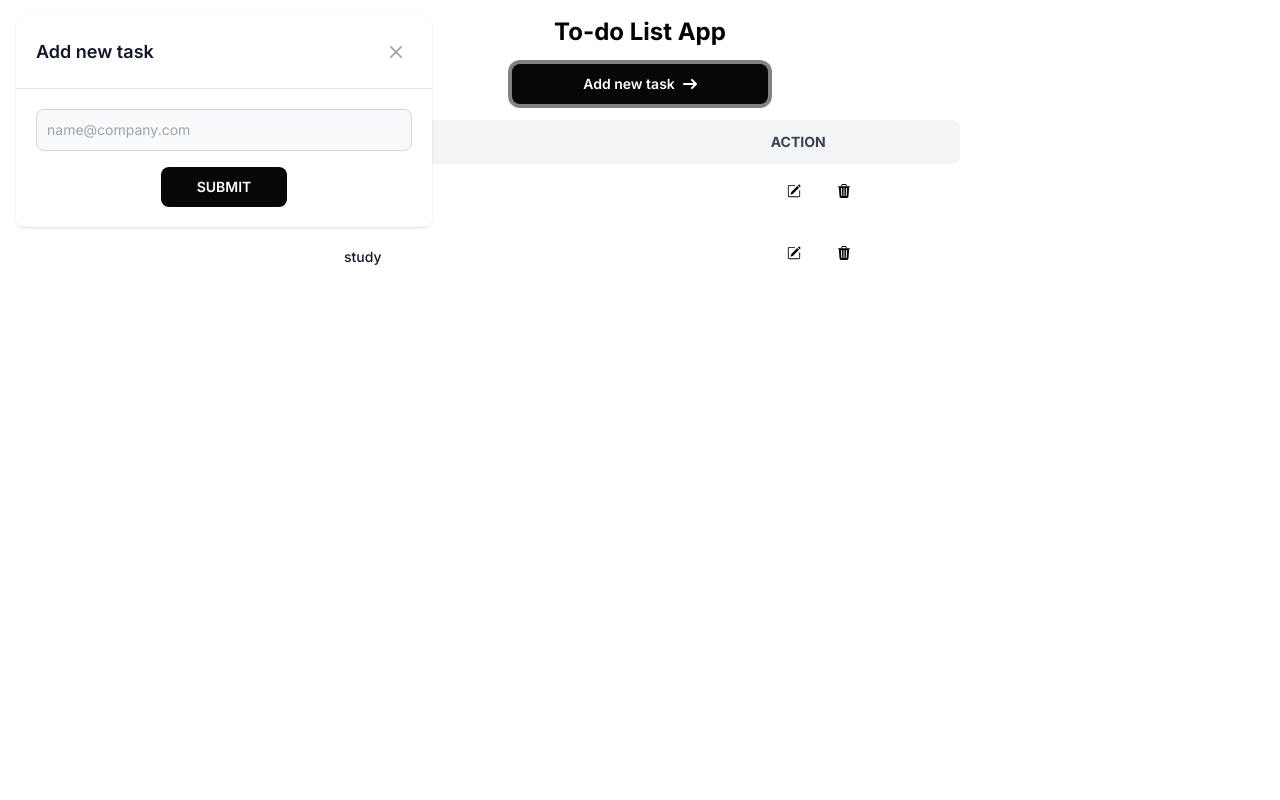
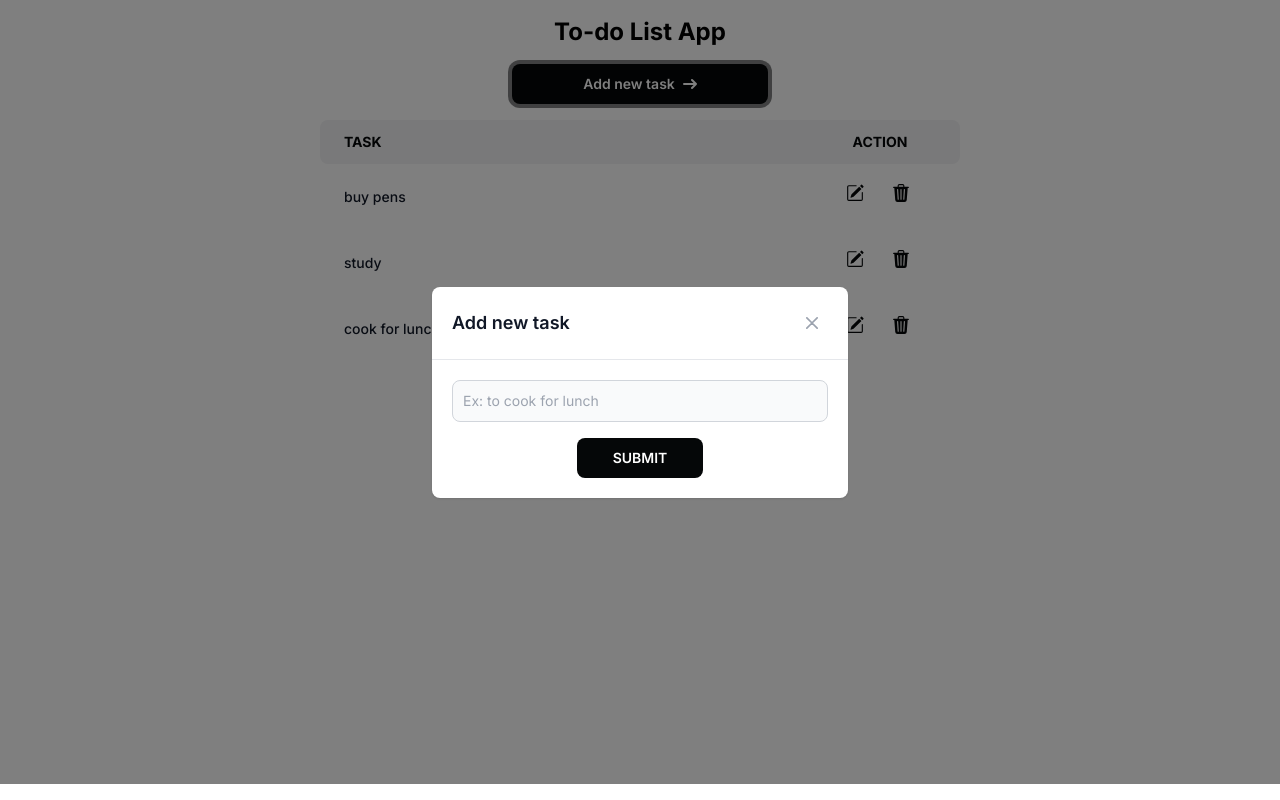
Before and after one commit to ptpl2602/nextjs-todo-app, a Next.js app: page / in a window 1280 px wide. Both pictures are taken after a click on the button "Add new task". Built offline with nearby package versions, Linux system fonts and the light colour scheme; data requests are answered from the project's data file.

Commit message:
feature add new task

```diff
--- a/package.json
+++ b/package.json
@@ -13,7 +13,8 @@
     "next": "14.2.3",
     "react": "^18",
     "react-dom": "^18",
-    "react-icons": "^5.2.0"
+    "react-icons": "^5.2.0",
+    "uuidv4": "^6.2.13"
   },
   "devDependencies": {
     "@types/node": "^20",
--- a/src/api/api.ts
+++ b/src/api/api.ts
@@ -1,5 +1,5 @@
 export interface ITask {
-    id: number,
+    id: string,
     text: string
 }
 
@@ -13,3 +13,16 @@ export const getData = async (): Promise<ITask[]> => {
     const todoList = await response.json();
     return todoList;
 };
+
+export const postData = async (newTask: ITask): Promise<ITask> => {
+    const response = await fetch(`${baseUrl}/tasks`, {
+        method: 'POST',
+        headers: {
+            'Accept': 'application/json, text/plain, */*',
+            'Content-Type': 'application/json'
+        },
+        body: JSON.stringify(newTask)
+    })
+    const todoList = await response.json();
+    return todoList;
+}
--- a/src/components/AddTask.tsx
+++ b/src/components/AddTask.tsx
@@ -1,13 +1,13 @@
 'use client'
 
-import { useState } from 'react';
+import { FormEventHandler, useState } from 'react';
 import ModalAddTask from './Modal';
 
 export default function AddTask() {
-    const [modalOpen, setModelOpen] = useState<boolean>(false);
+    const [modalOpen, setModalOpen] = useState<boolean>(false);
 
     function handleClickModal(open: boolean) {
-        setModelOpen(open);
+        setModalOpen(open);
     }
 
     return (
@@ -21,9 +21,7 @@ export default function AddTask() {
                 </button>
             </div>
 
-            <ModalAddTask modalOpen={modalOpen} setModelOpen={() => handleClickModal(false)}>
-
-            </ModalAddTask>
+            <ModalAddTask modalOpen={modalOpen} setModalOpen={() => handleClickModal(false)}/>
         </>
     )
 }
--- a/src/components/Modal.tsx
+++ b/src/components/Modal.tsx
@@ -1,30 +1,88 @@
+import { postData } from "@/api/api";
+import { useState } from "react"
+import { useRouter } from "next/navigation";
+import { uuid } from "uuidv4";
 
 interface ModalProps {
     modalOpen: boolean,
-    setModelOpen: (open: boolean) => void
+    setModalOpen: (open: boolean) => void
 }
 
-export default function ModalAddTask({modalOpen, setModelOpen} : ModalProps) {
+export default function ModalAddTask({modalOpen, setModalOpen} : ModalProps) {
+    const [newTaskValue, setNewTaskValue] = useState<string>('');
+    const { uuid } = require('uuidv4');
+    const router = useRouter();
+
+    async function handleSubmitNewTask() {
+        await postData( {
+            id: uuid,
+            text: newTaskValue
+        })
+        setNewTaskValue('');
+        setModalOpen(true);
+        console.log(newTaskValue);
+        router.refresh();
+    }
+
+    function handleCloseModal() {
+        setNewTaskValue('')
+        setModalOpen(false)
+    }
+
     return (
-        <div id="authentication-modal" tabIndex={-1} aria-hidden="true" className={`${modalOpen ? "" : "hidden"} overflow-y-auto overflow-x-hidden fixed top-0 right-0 left-0 z-50 justify-center items-center w-full md:inset-0 h-[calc(100%-1rem)] max-h-full`}>
+      <div
+        id="authentication-modal"
+        tabIndex={-1}
+        aria-hidden="true"
+        className={`${ modalOpen ? "flex" : "hidden" } fixed inset-0 z-50 justify-center items-center w-full md:inset-0 h-[calc(100%-1rem)] max-h-full`}
+      >
+        <div className="absolute inset-0 bg-black bg-opacity-50"></div>
         <div className="relative p-4 w-full max-w-md max-h-full">
           <div className="relative bg-white rounded-lg shadow dark:bg-gray-700">
             <div className="flex items-center justify-between p-4 md:p-5 border-b rounded-t dark:border-gray-600">
               <h3 className="text-lg font-semibold text-gray-900 dark:text-white">
                 Add new task
               </h3>
-                        <button type="button" onClick={() => setModelOpen(false)} className="end-2.5 text-gray-400 bg-transparent hover:bg-gray-200 hover:text-gray-900 rounded-lg text-sm w-8 h-8 ms-auto inline-flex justify-center items-center dark:hover:bg-gray-600 dark:hover:text-white" data-modal-hide="authentication-modal">
-                            <svg className="w-3 h-3" aria-hidden="true" xmlns="http://www.w3.org/2000/svg" fill="none" viewBox="0 0 14 14">
-                                <path stroke="currentColor" stroke-linecap="round" stroke-linejoin="round" stroke-width="2" d="m1 1 6 6m0 0 6 6M7 7l6-6M7 7l-6 6"/>
+              <button
+                type="button"
+                onClick={handleCloseModal}
+                className="end-2.5 text-gray-400 bg-transparent hover:bg-gray-200 hover:text-gray-900 rounded-lg text-sm w-8 h-8 ms-auto inline-flex justify-center items-center dark:hover:bg-gray-600 dark:hover:text-white"
+                data-modal-hide="authentication-modal"
+              >
+                <svg
+                  className="w-3 h-3"
+                  aria-hidden="true"
+                  xmlns="http://www.w3.org/2000/svg"
+                  fill="none"
+                  viewBox="0 0 14 14"
+                >
+                  <path
+                    stroke="currentColor"
+                    stroke-linecap="round"
+                    stroke-linejoin="round"
+                    stroke-width="2"
+                    d="m1 1 6 6m0 0 6 6M7 7l6-6M7 7l-6 6"
+                  />
                 </svg>
                 <span className="sr-only">Close modal</span>
               </button>
             </div>
 
             <div className="p-4 md:p-5">
-                        <form className="space-y-4" action="#">
-                            <input type="text" className="w-full bg-gray-50 border border-gray-300 text-gray-900 text-sm rounded-lg focus:ring-blue-500 focus:border-blue-500 block p-2.5 dark:bg-gray-600 dark:border-gray-500 dark:placeholder-gray-400 dark:text-white" placeholder="name@company.com" required />
-                            <button type="submit" className="w-2/6 text-white bg-[#050708] hover:bg-[#050708]/90 focus:ring-4 focus:outline-none focus:ring-[#050708]/50 font-medium rounded-lg text-sm px-5 py-2.5 text-center dark:focus:ring-[#050708]/50 dark:hover:bg-[#050708]/30">
+              <form className="space-y-4">
+                <input
+                    value={newTaskValue}
+                    onChange={e => setNewTaskValue(e.target.value)}
+                  type="text"
+                  className="w-full bg-gray-50 border border-gray-300 text-gray-900 text-sm rounded-lg focus:ring-blue-500 focus:border-blue-500 block p-2.5 dark:bg-gray-600 dark:border-gray-500 dark:placeholder-gray-400 dark:text-white"
+                  placeholder="Ex: to cook for lunch"
+                  required
+                />
+                <button
+                   type="submit"
+                   onClick={handleSubmitNewTask}
+                  className="w-2/6 text-white bg-[#050708] hover:bg-[#050708]/90 focus:ring-4 focus:outline-none focus:ring-[#050708]/50 font-medium rounded-lg text-sm px-5 py-2.5 text-center dark:focus:ring-[#050708]/50 dark:hover:bg-[#050708]/30"
+                >
                   <span className="font-semibold uppercase">Submit</span>
                 </button>
               </form>
@@ -32,5 +90,5 @@ export default function ModalAddTask({modalOpen, setModelOpen} : ModalProps) {
           </div>
         </div>
       </div>
-    )
+    );
 }
--- a/src/components/Task.tsx
+++ b/src/components/Task.tsx
@@ -1,33 +1,37 @@
 import { ITask } from "@/api/api"
 import { BsPencilSquare } from "react-icons/bs";
 import { BsTrash3Fill } from "react-icons/bs";
+import { useState } from "react";
 
 interface TaskProps {
     task: ITask
 }
 
 export default function Task ({task}: TaskProps) {
+  const [modalOpenEdit, setModalOpenEdit] = useState<boolean>(false);
+  const [modalDelete, setModalDelete] = useState<string>(task.id);
+
   return (
     <tr key={task.id} className="bg-white dark:bg-gray-800">
-      <th
+      <td
         scope="row"
-        className="px-6 py-2 font-medium text-balance text-gray-900 whitespace-nowrap dark:text-white"
+        className="w-9/12 px-6 py-2 font-medium text-balance text-gray-900 whitespace-nowrap dark:text-white"
       >
         {task.text}
-      </th>
-      <td className="px-6 py-2">
+      </td>
+      <td className="px-6 py-2 flex items-center justify-center">
         <button
           type="button"
-          className="text-[#050708] bg-white hover:bg-gray-100 focus:ring-4 focus:outline-none focus:ring-gray-100 font-medium rounded-lg text-sm px-4 py-3 text-center inline-flex items-center dark:focus:ring-gray-600 dark:bg-gray-800 dark:border-gray-700 dark:text-white dark:hover:bg-gray-700 me-1 mb-2"
+          className="text-[#050708] bg-white hover:bg-gray-100 focus:ring-4 focus:outline-none focus:ring-gray-100 font-medium rounded-lg text-sm px-3 py-3 text-center inline-flex items-center dark:focus:ring-gray-600 dark:bg-gray-800 dark:border-gray-700 dark:text-white dark:hover:bg-gray-700 me-1 mb-2"
         >
-          <BsPencilSquare />
+          <BsPencilSquare className="text-[#050708]" size={18} />
           <span className="sr-only">Icon description</span>
         </button>
         <button
           type="button"
-          className="text-[#050708] bg-white hover:bg-gray-100 focus:ring-4 focus:outline-none focus:ring-gray-100 font-medium rounded-lg text-sm px-4 py-3 text-center inline-flex items-center dark:focus:ring-gray-600 dark:bg-gray-800 dark:border-gray-700 dark:text-white dark:hover:bg-gray-700 me-1 mb-2"
+          className="text-[#050708] bg-white hover:bg-gray-100 focus:ring-4 focus:outline-none focus:ring-gray-100 font-medium rounded-lg text-sm px-3 py-3 text-center inline-flex items-center dark:focus:ring-gray-600 dark:bg-gray-800 dark:border-gray-700 dark:text-white dark:hover:bg-gray-700 me-1 mb-2"
         >
-          <BsTrash3Fill className="text-[#050708]" />
+          <BsTrash3Fill className="text-[#050708]" size={18}/>
           <span className="sr-only">Icon description</span>
         </button>
       </td>
--- a/src/components/TodoList.tsx
+++ b/src/components/TodoList.tsx
@@ -9,12 +9,12 @@ export default function TodoList({tasks}: TodoListProps) {
     return (
         <div className="flex justify-center relative overflow-y-auto">
             <table className="w-1/2 text-sm text-left rtl:text-right text-gray-500 dark:text-gray-400">
-                <thead className="text-2xs text-gray-700 uppercase bg-gray-100 dark:bg-gray-700 dark:text-gray-400">
+                <thead className="text-2xs text-[#050708] uppercase bg-gray-100 dark:bg-gray-700 dark:text-gray-400">
                     <tr>
-                        <th scope="col" className="w-4/6 px-6 py-3 rounded-s-lg">
+                        <th scope="col" className="px-6 py-3 rounded-s-lg">
                             Task
                         </th>
-                        <th scope="col" className="w-2/6 px-6 py-3 rounded-e-lg">
+                        <th scope="col" className="text-center px-6 py-3 rounded-e-lg">
                             Action
                         </th>
                     </tr>
--- a/src/data/todo.json
+++ b/src/data/todo.json
@@ -1,12 +1,16 @@
 {
   "tasks": [
     {
-            "id": 1,
+      "id": "1",
       "text": "buy pens"
     },
     {
-            "id": 2,
+      "id": "2",
       "text": "study"
+    },
+    {
+      "id": "d38f",
+      "text": "cook for lunch"
     }
   ]
 }
```
Also changed, not shown: 1 other file (tests, documents, lock files or other folders). Lines whose indentation alone changed are shown as unchanged.
